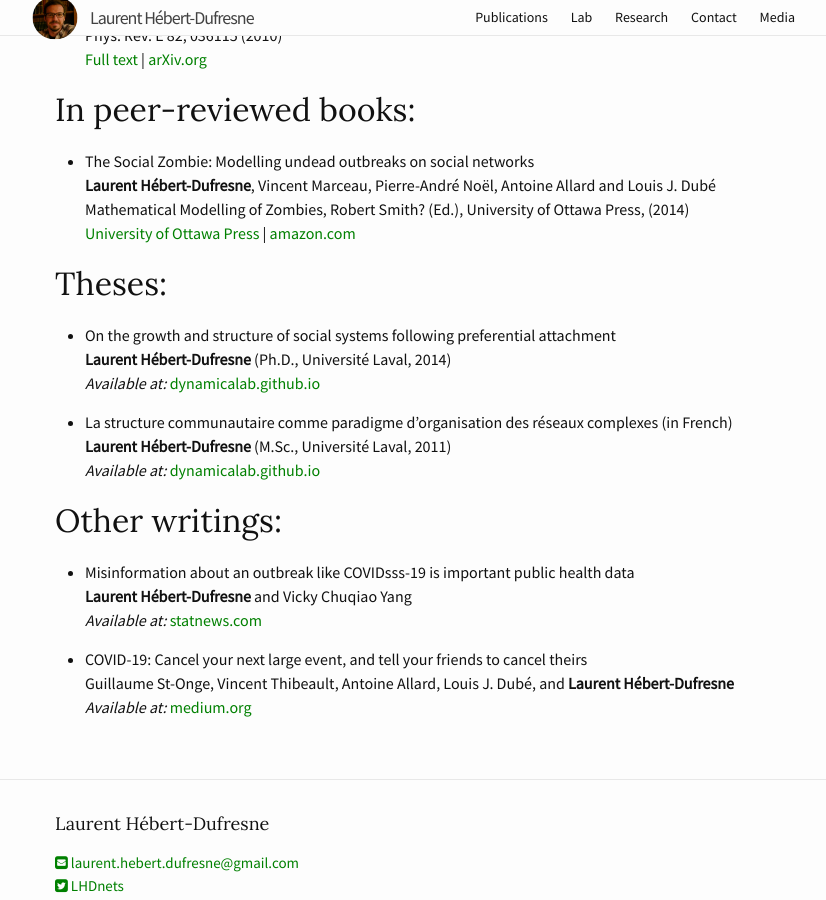
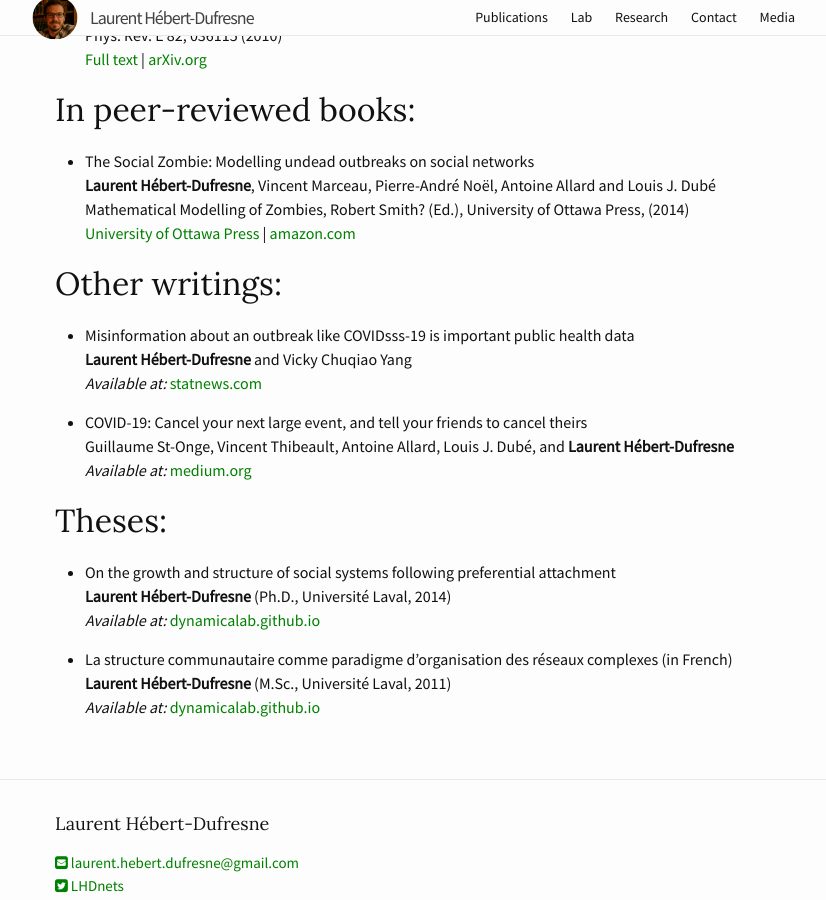
Before and after one commit to laurenthebertdufresne/laurenthebertdufresne.github.io, a Jekyll site: the page built from _pages/publications.md, in a window 1280 px wide and 900 px high, scrolled down 6751 px. Shown: the whole window, without its empty margins (215-1041 px from the left). Built offline with Jekyll 4.4.1, drawn with Linux system fonts in a browser that asks for light colours; some of the changed lines change nothing that is shown.

Commit message:
Update CV

```diff
--- a/_pages/publications.md
+++ b/_pages/publications.md
@@ -285,6 +285,16 @@ weight: 2
     Mathematical Modelling of Zombies, Robert Smith? (Ed.), University of Ottawa Press, (2014)
     [University of Ottawa Press](http://www.press.uottawa.ca/mathematical-modelling-of-zombies) | [amazon.com](http://www.amazon.com/Mathematical-Modelling-Zombies-Robert-Smith/dp/0776622102/ref=sr_1_1?ie=UTF8&qid=1410368412&sr=8-1&keywords=Mathematical+Modelling+of+Zombies)
 
+## Other writings:
+
+*   Misinformation about an outbreak like COVIDsss-19 is important public health data
+    **Laurent Hébert-Dufresne** and Vicky Chuqiao Yang
+    _Available at:_ [statnews.com](https://www.statnews.com/2020/04/07/misinformation-outbreak-is-important-public-health-data/)
+
+*   COVID-19: Cancel your next large event, and tell your friends to cancel theirs
+    Guillaume St-Onge, Vincent Thibeault, Antoine Allard, Louis J. Dubé, and **Laurent Hébert-Dufresne**
+    _Available at:_ [medium.org](https://medium.com/@antoine.allard/covid-19-cancel-your-next-large-event-and-tell-your-friends-to-cancel-theirs-7c06e688474e)
+
 ## Theses:
 
 *   On the growth and structure of social systems following preferential attachment
@@ -294,13 +304,3 @@ weight: 2
 *   La structure communautaire comme paradigme d'organisation des réseaux complexes (in French)
     **Laurent Hébert-Dufresne** (M.Sc., Université Laval, 2011)
     _Available at:_ [dynamicalab.github.io](https://dynamicalab.github.io/assets/pdf/theses/hebert-dufresne11_master.pdf)
-
-## Other writings:
-
-*   Misinformation about an outbreak like COVIDsss-19 is important public health data
-    **Laurent Hébert-Dufresne** and Vicky Chuqiao Yang
-    _Available at:_ [statnews.com](https://www.statnews.com/2020/04/07/misinformation-outbreak-is-important-public-health-data/)
-
-*   COVID-19: Cancel your next large event, and tell your friends to cancel theirs
-    Guillaume St-Onge, Vincent Thibeault, Antoine Allard, Louis J. Dubé, and **Laurent Hébert-Dufresne**
-    _Available at:_ [medium.org](https://medium.com/@antoine.allard/covid-19-cancel-your-next-large-event-and-tell-your-friends-to-cancel-theirs-7c06e688474e)
```
Also changed, not shown: 1 other file.
